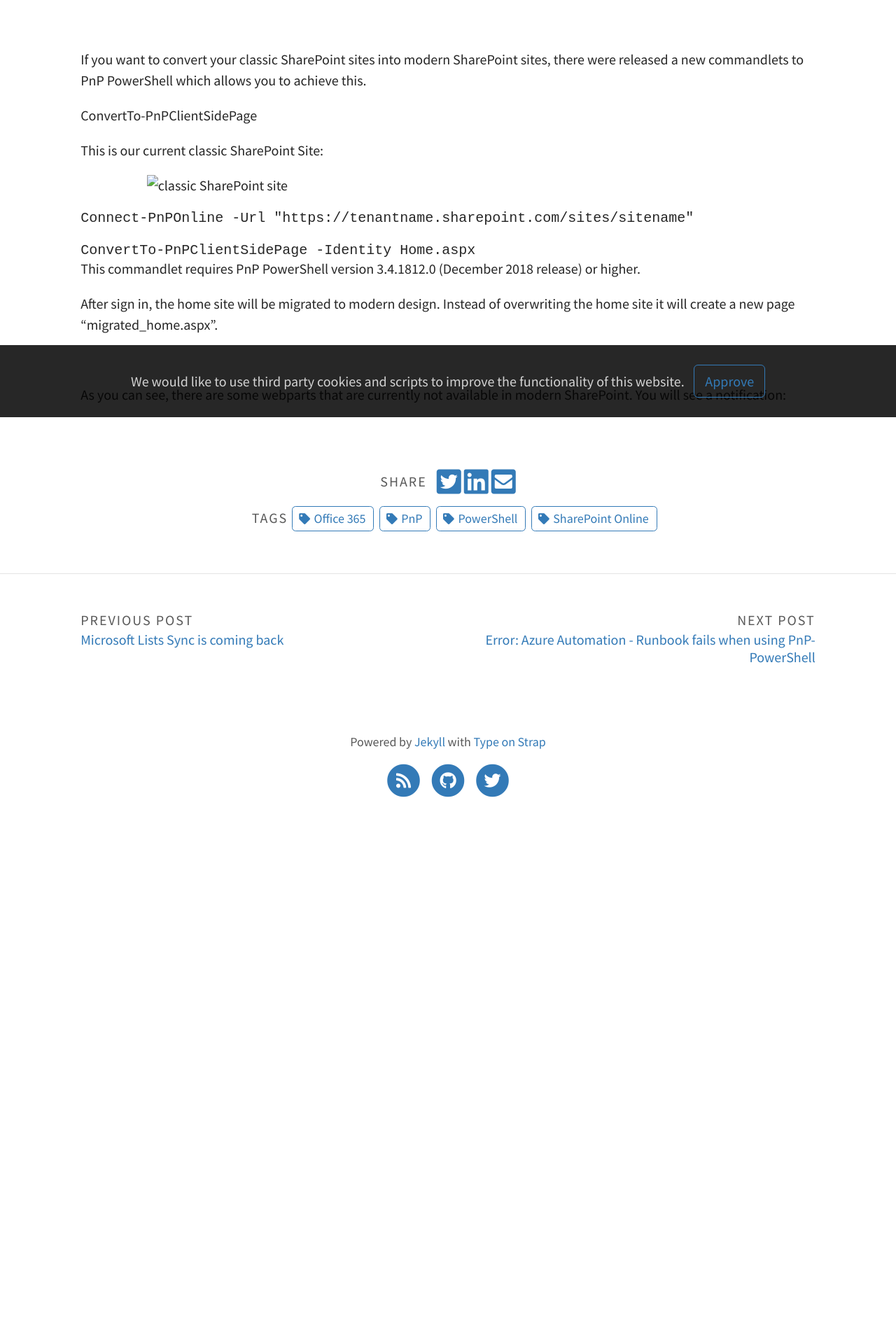
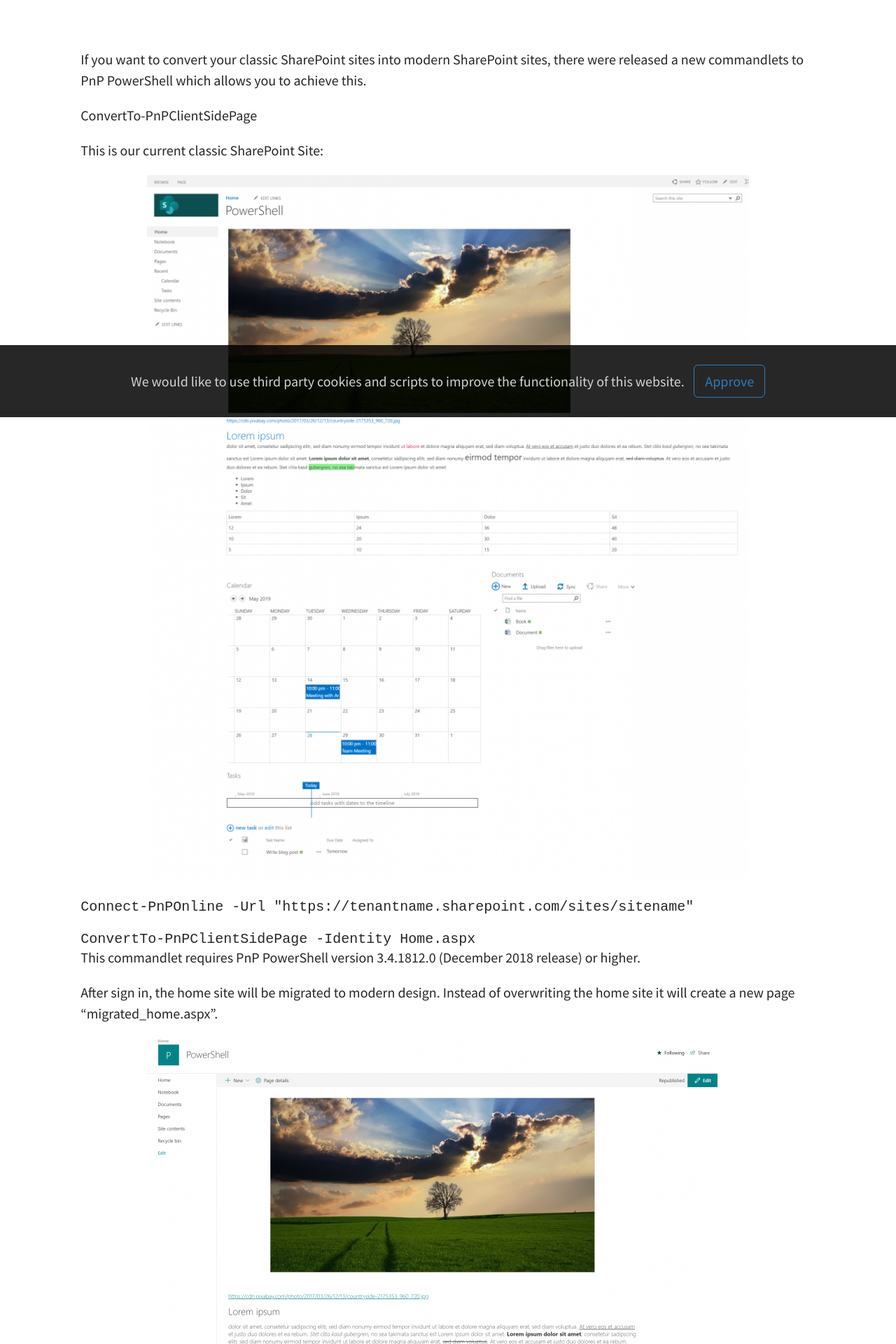
Before and after one commit to Cloud-Kumpel/CloudKumpel, a Jekyll site: the page built from _posts/2019-05-28-convert-classic-sharepoint-site-to-modern.md, in a window 1280 px wide. Shown: the part 304-2224 px from the top of the page at 70% size. Built offline with Jekyll 4.4.1, drawn with Linux system fonts in a browser that asks for light colours; comment, search, counter and statistics services are not loaded; before the commit the page ends 1481 px from its top, so only the background shows below that.

Commit message:
Update images

````diff
--- a/_posts/2019-05-28-convert-classic-sharepoint-site-to-modern.md
+++ b/_posts/2019-05-28-convert-classic-sharepoint-site-to-modern.md
@@ -14,7 +14,7 @@
 
 This is our current classic SharePoint Site:
 
-![classic SharePoint site](assets/img/posts/2019-05-28/classic-876x1024.png)
+![classic SharePoint site]({{"assets/img/posts/2019-05-28/classic-876x1024.png" | relative_url}})
 
 ```PowerShell
 Connect-PnPOnline -Url "https://tenantname.sharepoint.com/sites/sitename"
@@ -26,8 +26,8 @@
 
 After sign in, the home site will be migrated to modern design. Instead of overwriting the home site it will create a new page "migrated\_home.aspx".
 
-![](assets/img/posts/2019-05-28/modern-815x1024.png)
+![Modern]({{"assets/img/posts/2019-05-28/modern-815x1024.png" | relative_url}})
 
 As you can see, there are some webparts that are currently not available in modern SharePoint. You will see a notification:
 
-![](assets/img/posts/2019-05-28/noReplacement.png)
+![NoReplacement]({{"assets/img/posts/2019-05-28/noReplacement.png" | relative_url}})
````
